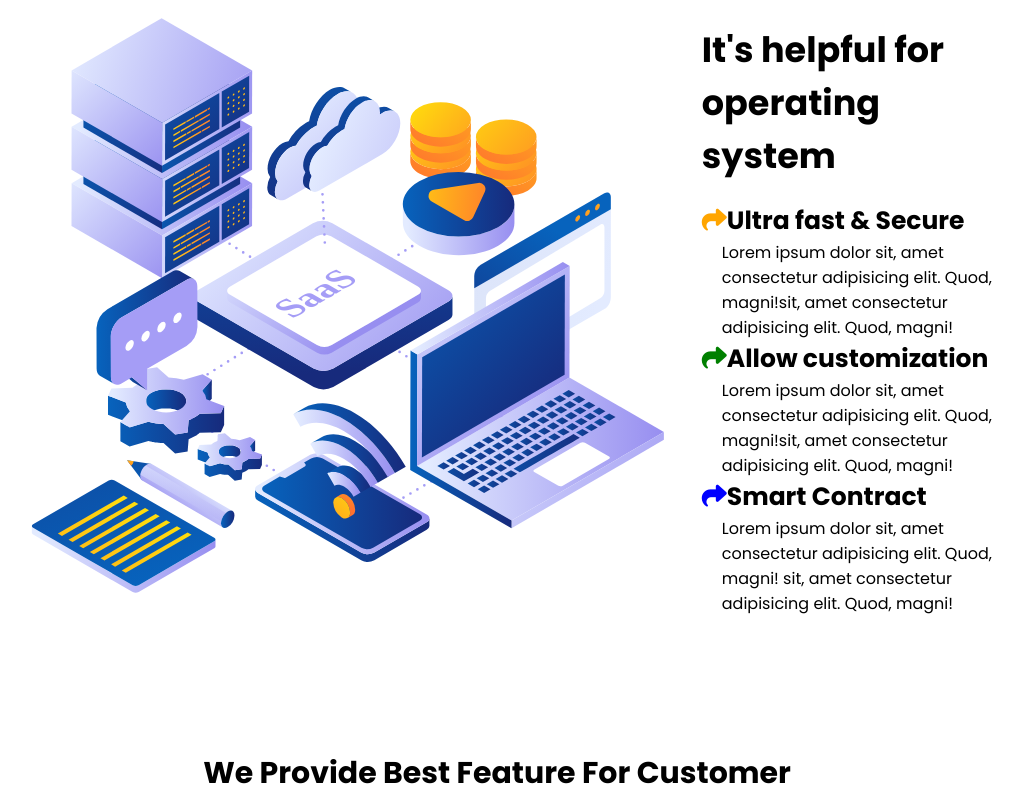
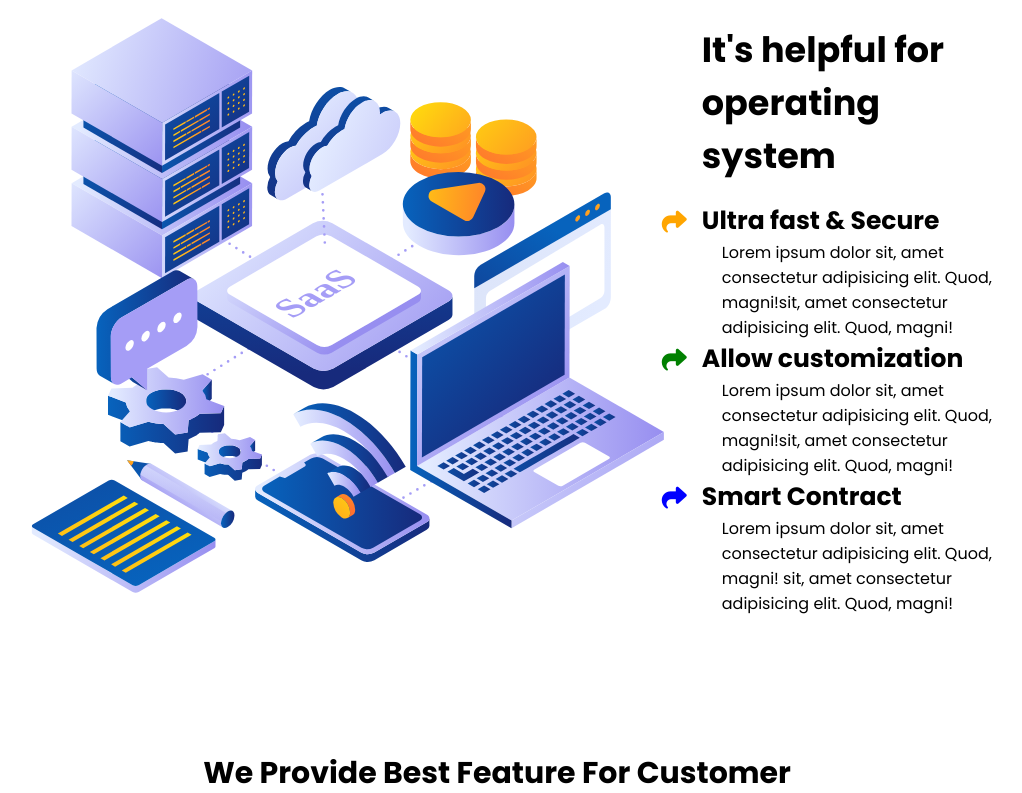
Before and after one commit to isreeks/Project-13, a plain HTML site: page index.html in a window 1280 px wide. Shown: the part 711-1504 px from the top of the page, without its empty margins (143-1165 px from the left). Drawn offline with Linux system fonts and the light colour scheme.

Commit message:
position update

```diff
--- a/responsive.css
+++ b/responsive.css
@@ -38,6 +38,10 @@
   }
 
   @media only screen and (max-width: 700px) {
+
+    .hero .left-section h1{
+        font-size: 30px;
+    }
     .sizebox{
         width: 100%;
     }
--- a/style.css
+++ b/style.css
@@ -119,6 +119,10 @@ nav .container{
     padding: 20px 0;
 }
 
+.points-list{
+    position: relative;
+}
+
 .points-list h3{
     font-size: 25px;
 }
@@ -130,6 +134,9 @@ nav .container{
 }
 
 .orange-point::before {
+    position:absolute;
+    top: 20px;
+    left: -40px;
     font-weight: 900;
     content: "\f064 ";
     font-family: "Font Awesome 5 Free";
@@ -137,6 +144,9 @@ nav .container{
     color: orange;
 }
 .green-point::before {
+    position:absolute;
+    top: 20px;
+    left: -40px;
     font-weight: 900;
     content: "\f064 ";
     font-family: "Font Awesome 5 Free";
@@ -144,6 +154,9 @@ nav .container{
     color: green;
 }
 .blue-point::before {
+    position:absolute;
+    top: 20px;
+    left: -40px;
     font-weight: 900;
     content: "\f064 ";
     font-family: "Font Awesome 5 Free";
@@ -175,7 +188,7 @@ nav .container{
 .box{
     margin:40px;
     padding-top: 20px;
-    box-shadow: 10px 10px 10px 5px #ccc;
+    box-shadow: 8px 8px 6px 4px #ccc;
     border-radius: 20px;
 }
 
```
